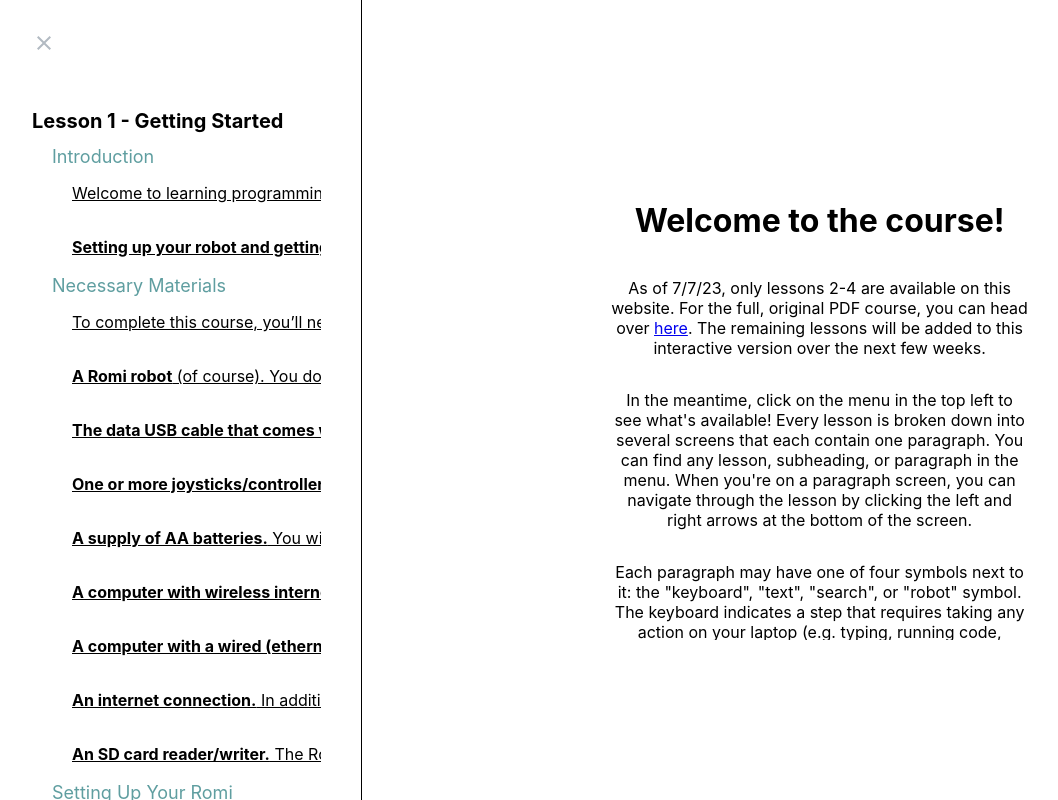
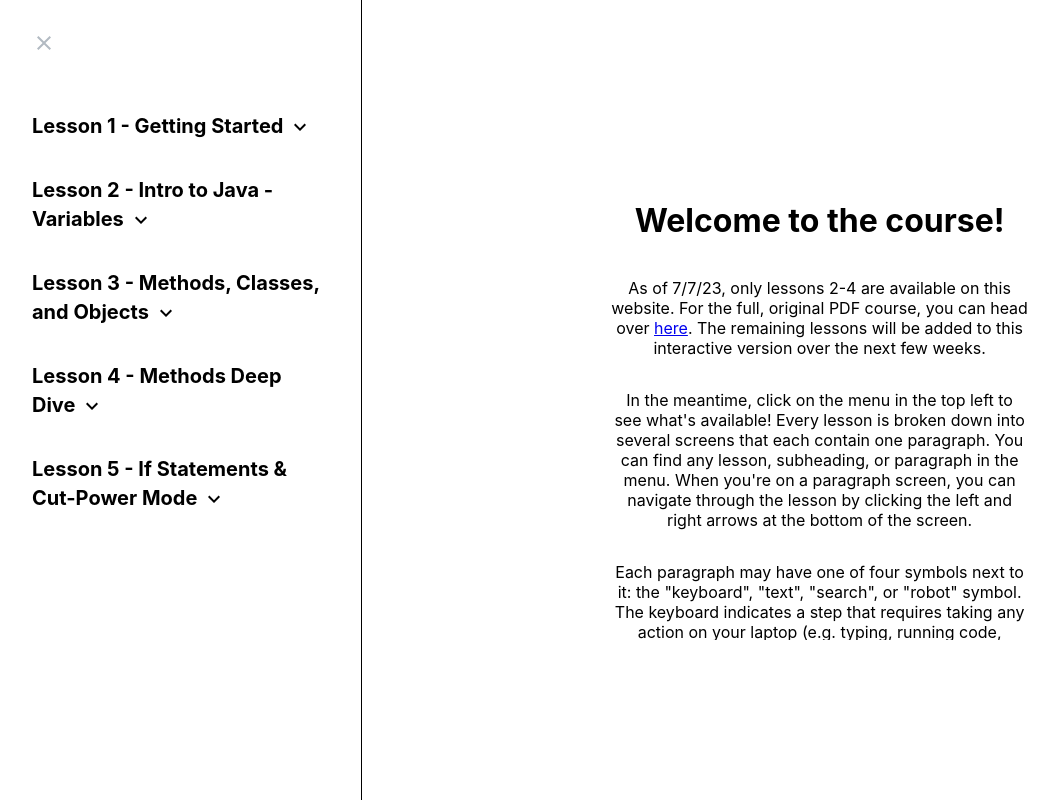
Before and after one commit to milligansarah/interactive-romi-robot-course, a React (Create React App) app: page / in a window 1280 px wide. Both pictures are taken after a click on the button 48 px from the left and 44 px from the top of the page. Shown: the whole page, without its empty margins (4-1062 px from the left). Built offline with nearby package versions, Linux system fonts and the light colour scheme.

Commit message:
Added collapsible lesson functionality in navbar
To-Do:
* Change arrow on open/click
* Add subheading collapsibility

```diff
--- a/package.json
+++ b/package.json
@@ -17,6 +17,7 @@
     "@types/react": "^18.2.14",
     "@types/react-dom": "^18.2.6",
     "react": "^18.2.0",
+    "react-collapsible": "^2.10.0",
     "react-dom": "^18.2.0",
     "react-router-dom": "^6.14.0",
     "react-scripts": "5.0.1",
--- a/src/Components/SideNavigationComponent.css
+++ b/src/Components/SideNavigationComponent.css
@@ -54,3 +54,21 @@
     border: none;
     cursor: pointer;
 }
+
+.Collapsible__trigger {
+    font-size: 20px;
+    font-weight: bold;
+}
+
+.Collapsible__trigger:hover {
+    cursor: pointer;
+}
+
+.Collapsible {
+    margin-bottom: 20px;
+    width: calc(100% - 20px);
+}
+
+.Collapsible__contentInner {
+    margin-top: 10px;
+}
--- a/src/Components/SideNavigationComponent.tsx
+++ b/src/Components/SideNavigationComponent.tsx
@@ -1,11 +1,12 @@
 import './SideNavigationComponent.css';
-import { Close, Menu } from '@mui/icons-material';
+import { Close, Menu, ExpandMore, ExpandLess} from '@mui/icons-material';
 import { ReactElement, useState } from 'react';
 import CourseData from '../course-data';
 // Data types used to represent course data in `course-data.tsx`
 import CourseDataType from '../Types/CourseDataType';
 import contentBlock from '../Types/ContentBlockType';
 import subHeading from '../Types/SubHeadingType';
+import Collapsible from 'react-collapsible';
 
 interface SideNavigationProps {
     currentLesson: number
@@ -16,18 +17,19 @@ function SideNavigationComponent(props: SideNavigationProps) {
         const menuItems : ReactElement[] = [];
         for (const lessonKey in data) {
             const lessonNumber : number = Number(lessonKey.split(' ')[1]);
-            menuItems.push(<h1 id={'lesson-' + lessonNumber + '-heading'} style={{fontSize: 20, width: 'calc(100% - 20px)'}}>{lessonKey}</h1>)
             const currentLessonObject = data[lessonKey];
+            const currentLessonContent : ReactElement[] = [];
             for (const key in currentLessonObject) {
                 if (key !== 'totalParagraphs') {
                     const thisSubHeading = currentLessonObject[key] as subHeading;
-                    menuItems.push(<p style={{color: 'cadetblue', fontSize: 18, marginLeft: 20, marginTop: 0, marginBottom: 0}}>{key}</p>);
+                    currentLessonContent.push(<p style={{color: 'cadetblue', fontSize: 18, marginLeft: 20, marginTop: 0, marginBottom: 0}}>{key}</p>);
                     for (const contentBlockKey in thisSubHeading) {
                         const thisContentBlock = thisSubHeading[contentBlockKey] as contentBlock;
-                        menuItems.push(<a style={{display: 'inline-block', textOverflow: 'ellipsis', width: 'calc(100% - 60px)', marginLeft: 40, marginTop: 0, marginBottom: 0, overflow: 'hidden', whiteSpace: 'nowrap', color: 'black', maxHeight: 50}} href={'#/lesson-' + lessonNumber + '/' + contentBlockKey}><p>{thisContentBlock['content']}</p></a>);
+                        currentLessonContent.push(<a style={{display: 'inline-block', textOverflow: 'ellipsis', width: 'calc(100% - 60px)', marginLeft: 40, marginTop: 0, marginBottom: 0, overflow: 'hidden', whiteSpace: 'nowrap', color: 'black', maxHeight: 50}} href={'#/lesson-' + lessonNumber + '/' + contentBlockKey}><p>{thisContentBlock['content']}</p></a>);
                     }
                 }
             }
+            menuItems.push(<Collapsible onOpening={() => {}} trigger={<p>{lessonKey} <ExpandMore style={{position: 'relative', transform: 'translateY(25%)'}}/></p>}>{currentLessonContent.map((item) => item)}</Collapsible>)
         }
         return menuItems;
     }
@@ -46,12 +48,6 @@ function SideNavigationComponent(props: SideNavigationProps) {
             sidenavElement?.classList.remove('sidenavClosed');
             sidenavElement?.classList.add('sidenav');
         }
-        const currentLessonHeading : HTMLElement | null = document.getElementById('lesson-' + props.currentLesson + '-heading');
-
-        if (currentLessonHeading) {
-            // TODO: Fix this
-            currentLessonHeading?.scrollIntoView(false);
-        }
     }
 
     return (
```
Also changed, not shown: 1 other file (tests, documents, lock files or other folders).
